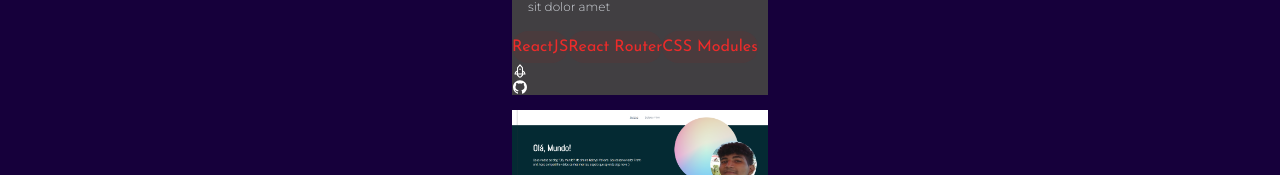
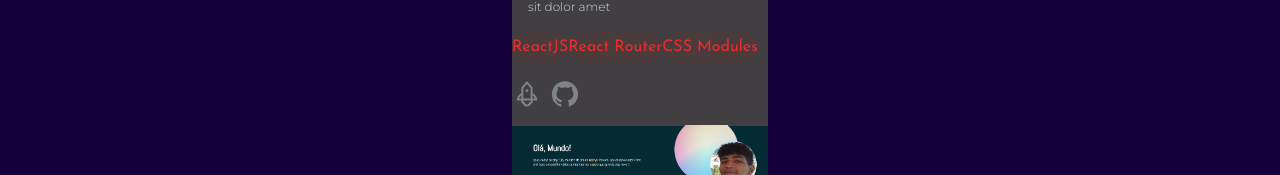
Before and after one commit to valvanogabryel/new_portfolio, a React (Vite) app in the folder portfolio/: page / in a window 1280 px wide. Both pictures are taken after a click on the button "<CodeChella/>". Shown: the part 1186-1361 px from the top of the page. Built offline with nearby package versions, Linux system fonts and the light colour scheme; a web font is replaced by a local one.

Commit message:
Update index.tsx

```diff
--- a/portfolio/src/components/Modal/index.tsx
+++ b/portfolio/src/components/Modal/index.tsx
@@ -60,13 +60,13 @@ const Modal = ({ isOpen, onClose, project }: ModalProps) => (
           </div>
 
           <div>
-            <ul>
-              <li>
+            <ul className='flex gap-2 text-3xl'>
+              <li className='text-light_gray duration-300 transition-all hover:scale-110 py-4 hover:text-gray-400'>
                 <a href={project.deploy}>
                   <AiOutlineRocket />
                 </a>
               </li>
-              <li>
+              <li className='text-light_gray duration-300 transition-all hover:scale-110 py-4 hover:text-gray-400'>
                 <a href={project.repository}>
                   <AiFillGithub />
                 </a>
```
